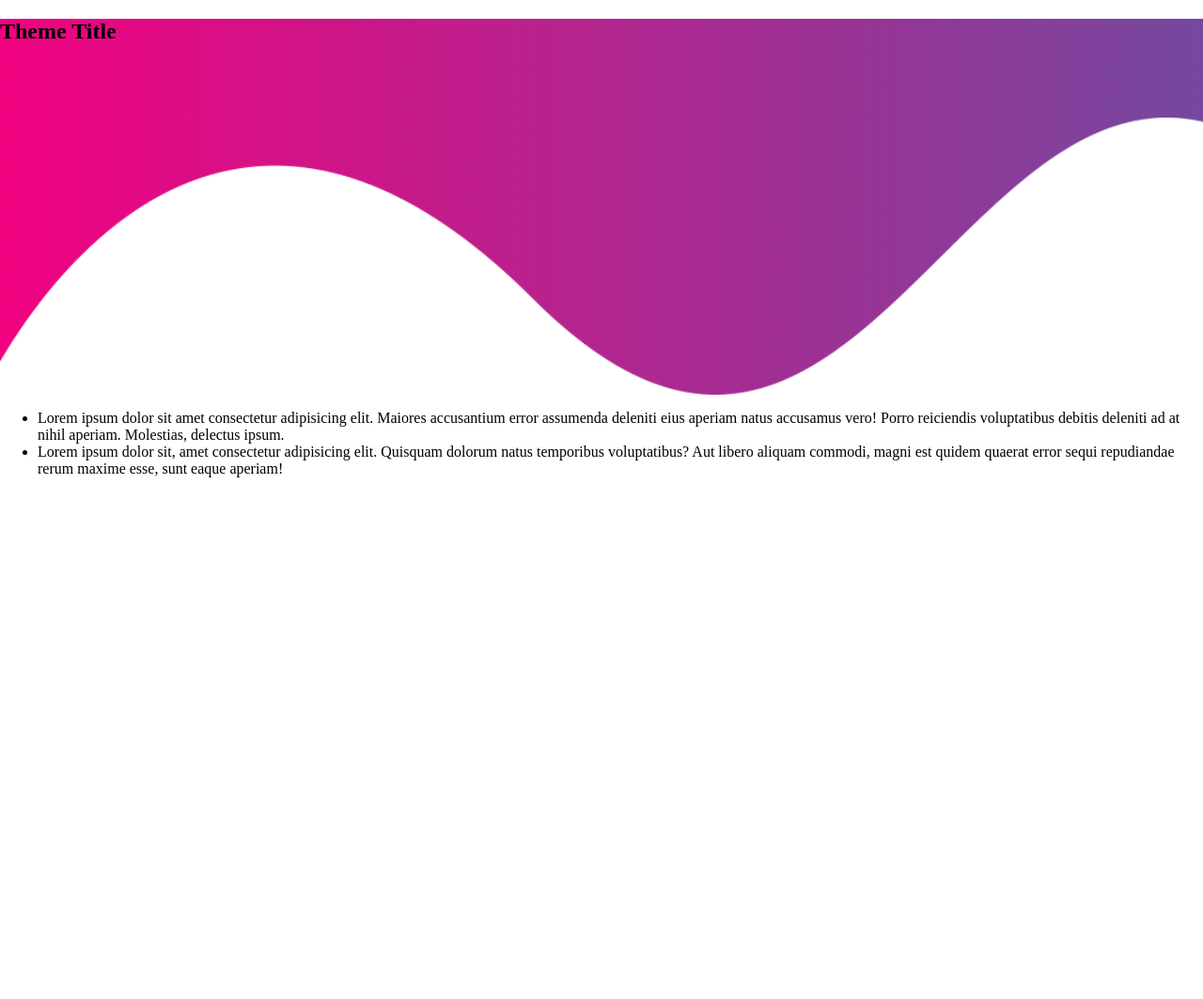
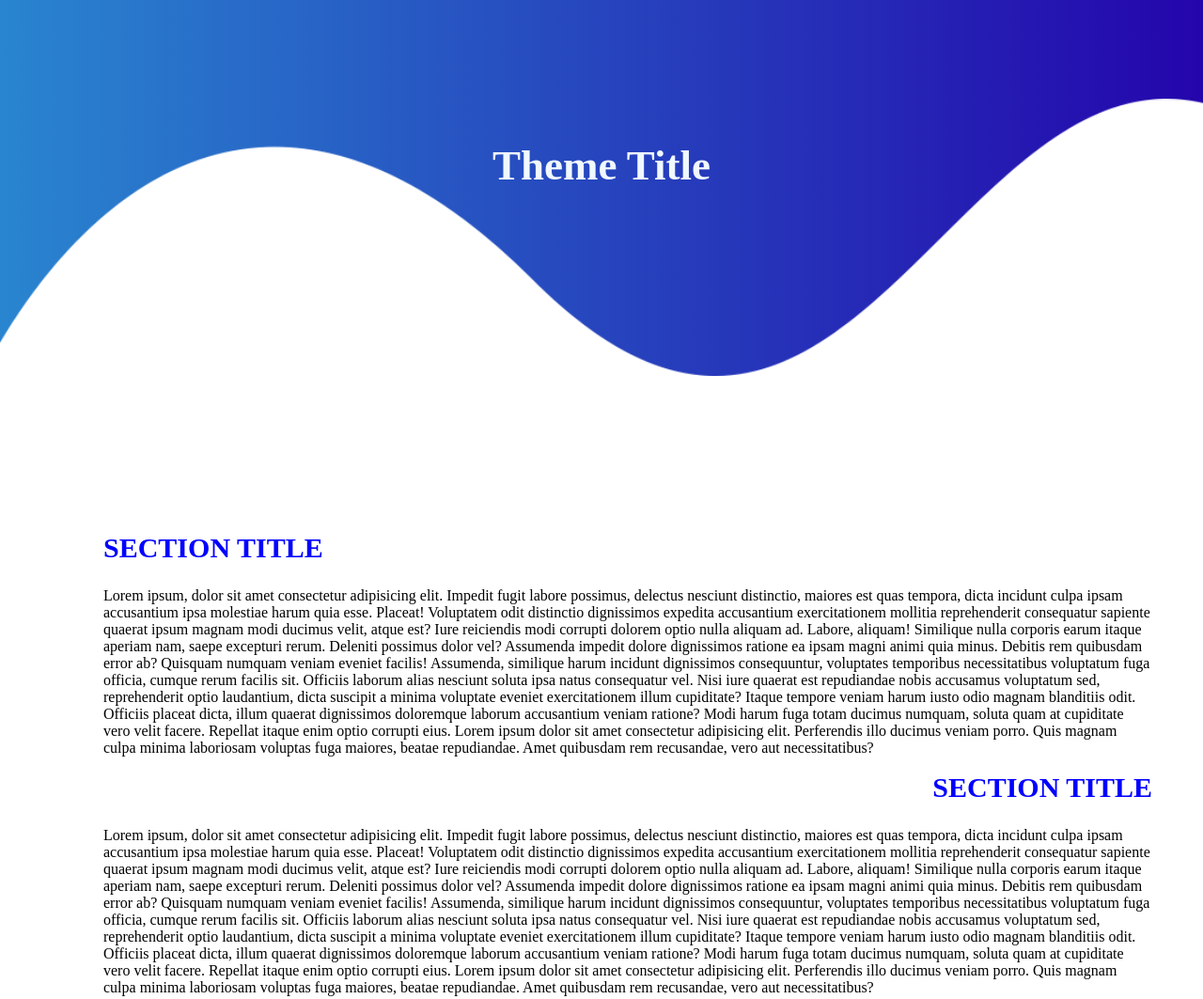
Before and after one commit to MrBikerDude/mobile-friendly-practice, a plain HTML site: page index.html in a window 1280 px wide. Shown: the whole page at 94% size. Before the commit the page ends 836 px from the top, so only its background shows below. Drawn offline with Linux system fonts and the light colour scheme.

Commit message:
added styles

```diff
--- a/css/styles.css
+++ b/css/styles.css
@@ -8,7 +8,7 @@ div{
 }
 .wave{
     position: relative;
-    background: linear-gradient(90deg, #f0027f, #75489f);
+    background: linear-gradient(90deg, #2985cf, #2405ac);
 }
 .wave:before{
     content: '';
@@ -20,5 +20,42 @@ div{
     background: url(../img/wave.png);
     background-size: cover;
     background-repeat: no-repeat;
-
 }
+.row2{
+    margin-top: -150px;
+    width: 90%;
+    margin-left: 70px;
+}
+.row1{
+    width: 90%;
+    margin-left: 70px;
+}
+h2{
+    margin-top: 0;
+    text-align: center;
+    padding-top: 150px;
+    color: aliceblue;
+    font-size: 45px;
+}
+.h2p{
+    color: blue;
+    text-align: left;
+    font-size: 30px;
+}
+.h2p2{
+    color: blue;
+    text-align: right;
+    font-size: 30px;
+}
+.p1{
+    font-size: small;
+    width: 1300px;
+}
+.p2{
+    font-size: small;
+    width: 1300px;
+    text-align: right;
+}
+ul{
+    list-style: none;
+}
--- a/index.html
+++ b/index.html
@@ -11,13 +11,24 @@
     <div class="wave">
         <h2>Theme Title</h2>
     </div>
-    <div>
+    <div class="wave2">
         <ul>
             <li class="row1">
-                Lorem ipsum dolor sit amet consectetur adipisicing elit. Maiores accusantium error assumenda deleniti eius aperiam natus accusamus vero! Porro reiciendis voluptatibus debitis deleniti ad at nihil aperiam. Molestias, delectus ipsum.
+                <p class="p1"><h2 class="h2p">SECTION TITLE</h2>Lorem ipsum, dolor sit amet consectetur adipisicing elit. Impedit fugit labore possimus, delectus nesciunt distinctio, maiores est quas tempora, dicta incidunt culpa ipsam accusantium ipsa molestiae harum quia esse. Placeat!
+                    Voluptatem odit distinctio dignissimos expedita accusantium exercitationem mollitia reprehenderit consequatur sapiente quaerat ipsum magnam modi ducimus velit, atque est? Iure reiciendis modi corrupti dolorem optio nulla aliquam ad. Labore, aliquam!
+                    Similique nulla corporis earum itaque aperiam nam, saepe excepturi rerum. Deleniti possimus dolor vel? Assumenda impedit dolore dignissimos ratione ea ipsam magni animi quia minus. Debitis rem quibusdam error ab?
+                    Quisquam numquam veniam eveniet facilis! Assumenda, similique harum incidunt dignissimos consequuntur, voluptates temporibus necessitatibus voluptatum fuga officia, cumque rerum facilis sit. Officiis laborum alias nesciunt soluta ipsa natus consequatur vel.
+                    Nisi iure quaerat est repudiandae nobis accusamus voluptatum sed, reprehenderit optio laudantium, dicta suscipit a minima voluptate eveniet exercitationem illum cupiditate? Itaque tempore veniam harum iusto odio magnam blanditiis odit.
+                    Officiis placeat dicta, illum quaerat dignissimos doloremque laborum accusantium veniam ratione? Modi harum fuga totam ducimus numquam, soluta quam at cupiditate vero velit facere. Repellat itaque enim optio corrupti eius. Lorem ipsum dolor sit amet consectetur adipisicing elit. Perferendis illo ducimus veniam porro. Quis magnam culpa minima laboriosam voluptas fuga maiores, beatae repudiandae. Amet quibusdam rem recusandae, vero aut necessitatibus?</p>
+
             </li>
             <li class="row2">
-                Lorem ipsum dolor sit, amet consectetur adipisicing elit. Quisquam dolorum natus temporibus voluptatibus? Aut libero aliquam commodi, magni est quidem quaerat error sequi repudiandae rerum maxime esse, sunt eaque aperiam!
+                <p class="p2"><h2 class="h2p2">SECTION TITLE</h2> Lorem ipsum, dolor sit amet consectetur adipisicing elit. Impedit fugit labore possimus, delectus nesciunt distinctio, maiores est quas tempora, dicta incidunt culpa ipsam accusantium ipsa molestiae harum quia esse. Placeat!
+                    Voluptatem odit distinctio dignissimos expedita accusantium exercitationem mollitia reprehenderit consequatur sapiente quaerat ipsum magnam modi ducimus velit, atque est? Iure reiciendis modi corrupti dolorem optio nulla aliquam ad. Labore, aliquam!
+                    Similique nulla corporis earum itaque aperiam nam, saepe excepturi rerum. Deleniti possimus dolor vel? Assumenda impedit dolore dignissimos ratione ea ipsam magni animi quia minus. Debitis rem quibusdam error ab?
+                    Quisquam numquam veniam eveniet facilis! Assumenda, similique harum incidunt dignissimos consequuntur, voluptates temporibus necessitatibus voluptatum fuga officia, cumque rerum facilis sit. Officiis laborum alias nesciunt soluta ipsa natus consequatur vel.
+                    Nisi iure quaerat est repudiandae nobis accusamus voluptatum sed, reprehenderit optio laudantium, dicta suscipit a minima voluptate eveniet exercitationem illum cupiditate? Itaque tempore veniam harum iusto odio magnam blanditiis odit.
+                    Officiis placeat dicta, illum quaerat dignissimos doloremque laborum accusantium veniam ratione? Modi harum fuga totam ducimus numquam, soluta quam at cupiditate vero velit facere. Repellat itaque enim optio corrupti eius. Lorem ipsum dolor sit amet consectetur adipisicing elit. Perferendis illo ducimus veniam porro. Quis magnam culpa minima laboriosam voluptas fuga maiores, beatae repudiandae. Amet quibusdam rem recusandae, vero aut necessitatibus?</p>
             </li>
         </ul>
     </div>
```
